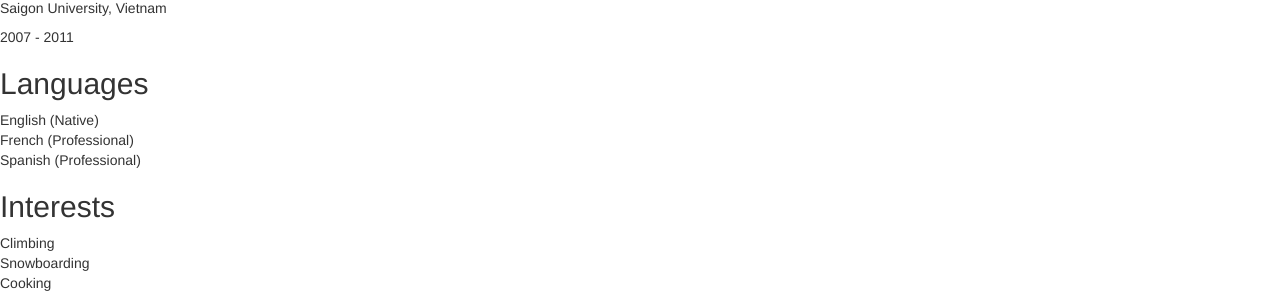
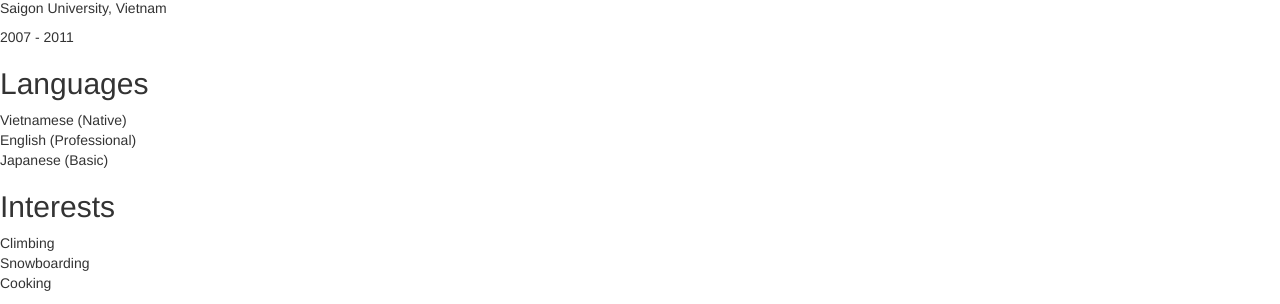
Before and after one commit to titanbt/titanbt.github.io, a Jekyll site: the page built from index.html, in a window 1280 px wide. Shown: the part 479-783 px from the top of the page. Built offline with Jekyll 4.4.1, drawn with Linux system fonts in a browser that asks for light colours; nearby versions of some CDN libraries; library files that are not in the unit come from our copies.

Commit message:
Update language.html

```diff
--- a/_includes/language.html
+++ b/_includes/language.html
@@ -1,8 +1,8 @@
 <div class="languages-container container-block">
 <h2 class="container-block-title">Languages</h2>
 <ul class="list-unstyled interests-list">
-<li>English <span class="lang-desc">(Native)</span></li>
-<li>French <span class="lang-desc">(Professional)</span></li>
-<li>Spanish <span class="lang-desc">(Professional)</span></li>
+<li>Vietnamese <span class="lang-desc">(Native)</span></li>
+<li>English <span class="lang-desc">(Professional)</span></li>
+<li>Japanese <span class="lang-desc">(Basic)</span></li>
 </ul>
 </div><!--//interests-->
```
